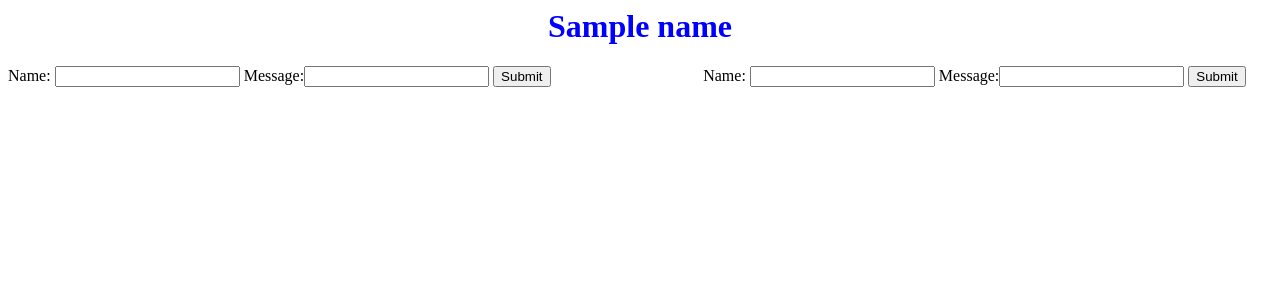
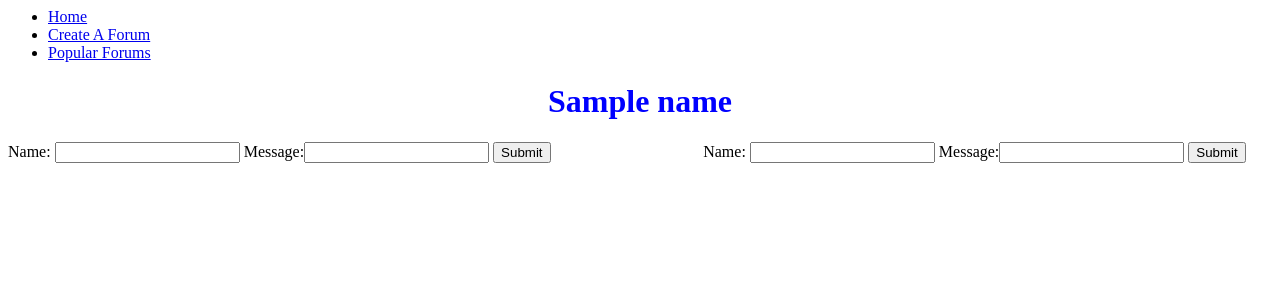
Before and after one commit to rdouradojr/prattledev, a Python web app: template templates/home.html in a window 1280 px wide. Shown: the top 300 px of the page. Run offline with Jinja, Linux system fonts and the light colour scheme; the template is opened without the code that fills it: most values are stand-ins (such as "Sample title", 1, 10 or a date in 2020).

Commit message:
Update home.html

```diff
--- a/templates/home.html
+++ b/templates/home.html
@@ -32,6 +32,12 @@
     	</head>
 
 	<body>
+	<div id = "menu">
+	<ul>
+	<li> <a href = "prattledev.appspot.html" > Home </a> </li>
+	<li> <a href = "index.html" > Create A Forum </a> </li>
+	<li> <a href = "index.html" > Popular Forums </a> </li>
+	</div>
 		<h1>{{name}}</h1>
 		<div>
 		 <div style = 'float:right; width: 45%'>{% for message in messages %}
```
